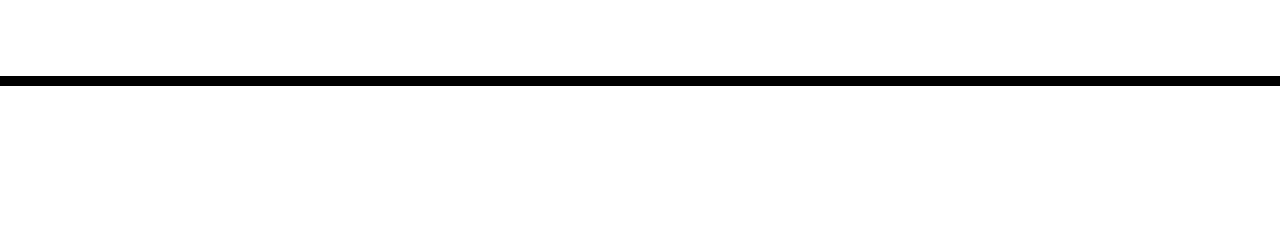
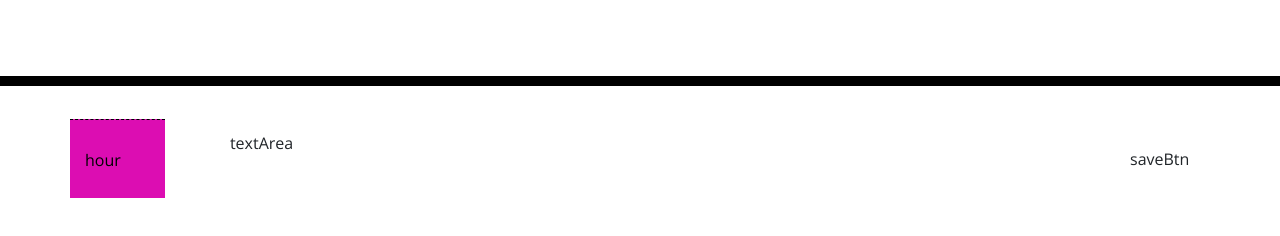
Before and after one commit to mrramontorres/work-day-scheduler, a plain HTML site: page index.html in a window 1280 px wide. Shown: the part 182-418 px from the top of the page. Drawn offline with nearby package versions, Linux system fonts and the light colour scheme.

Commit message:
added container for div that will be manipulated with hour, textArea, and saveBtn.

```diff
--- a/index.html
+++ b/index.html
@@ -23,16 +23,31 @@
   </head>
 
   <body>
+
     <header class="jumbotron">
       <h1 class="display-3">Work Day Scheduler</h1>
       <p class="lead">A simple calendar app for scheduling your work day</p>
       <p id="currentDay" class="lead"></p>
     </header>
+
     <div class="container">
-      <!-- Timeblocks go here -->
+        <!-- Timeblocks go here -->
+        <div class="row">
+          <div class="col-1 hour">
+            hour
+          </div>
+          <div class="col-10 sm">
+            textArea
+          </div>
+          <div class="col-1 sm">
+            saveBtn
+          </div>
+        </div>
     </div>
 
     <script src="https://cdnjs.cloudflare.com/ajax/libs/jquery/3.2.1/jquery.min.js"></script>
+
     <script src="https://cdnjs.cloudflare.com/ajax/libs/moment.js/2.24.0/moment.min.js"></script>
+
   </body>
 </html>
--- a/style.css
+++ b/style.css
@@ -37,7 +37,8 @@ textarea{
 }
 
 .hour {
-  background-color: #ffffff;
+/*background-color: #ffffff; */
+  background-color: #dc0db2;
   color: #000000;
   border-top: 1px dashed #000000;
 }
```
Also changed, not shown: 1 other file.
